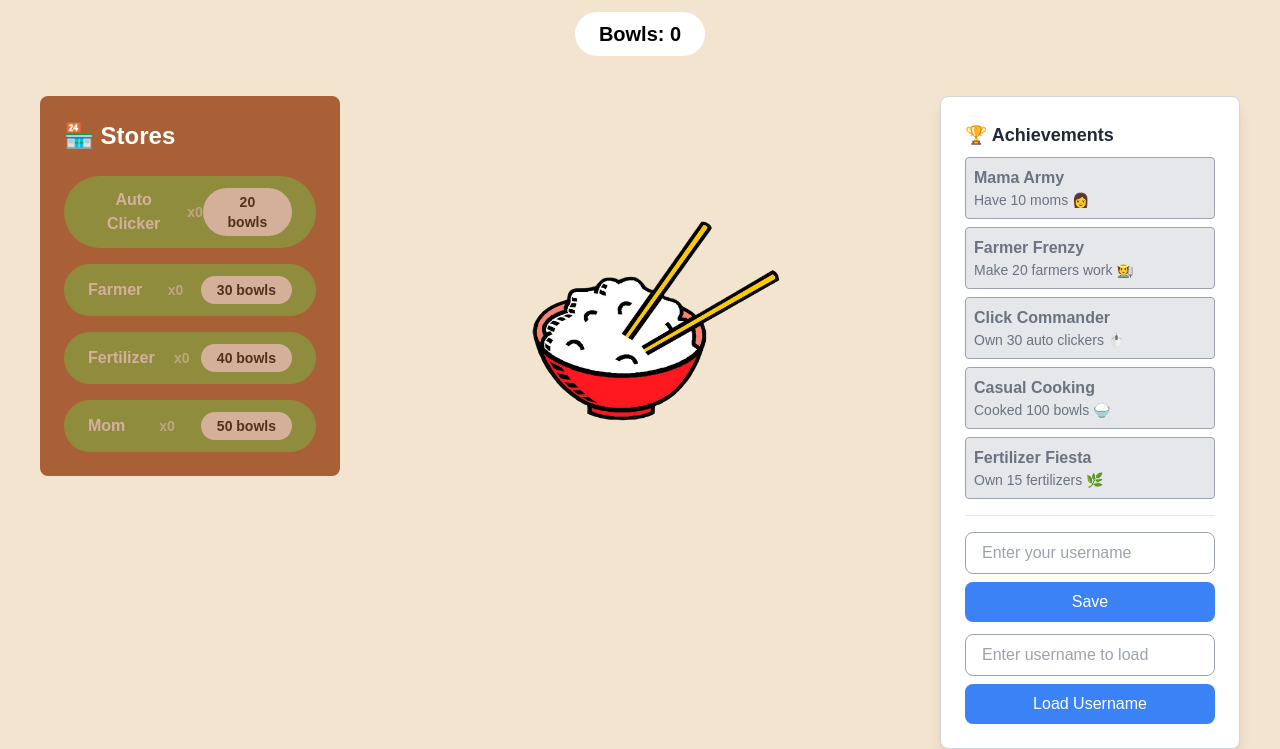
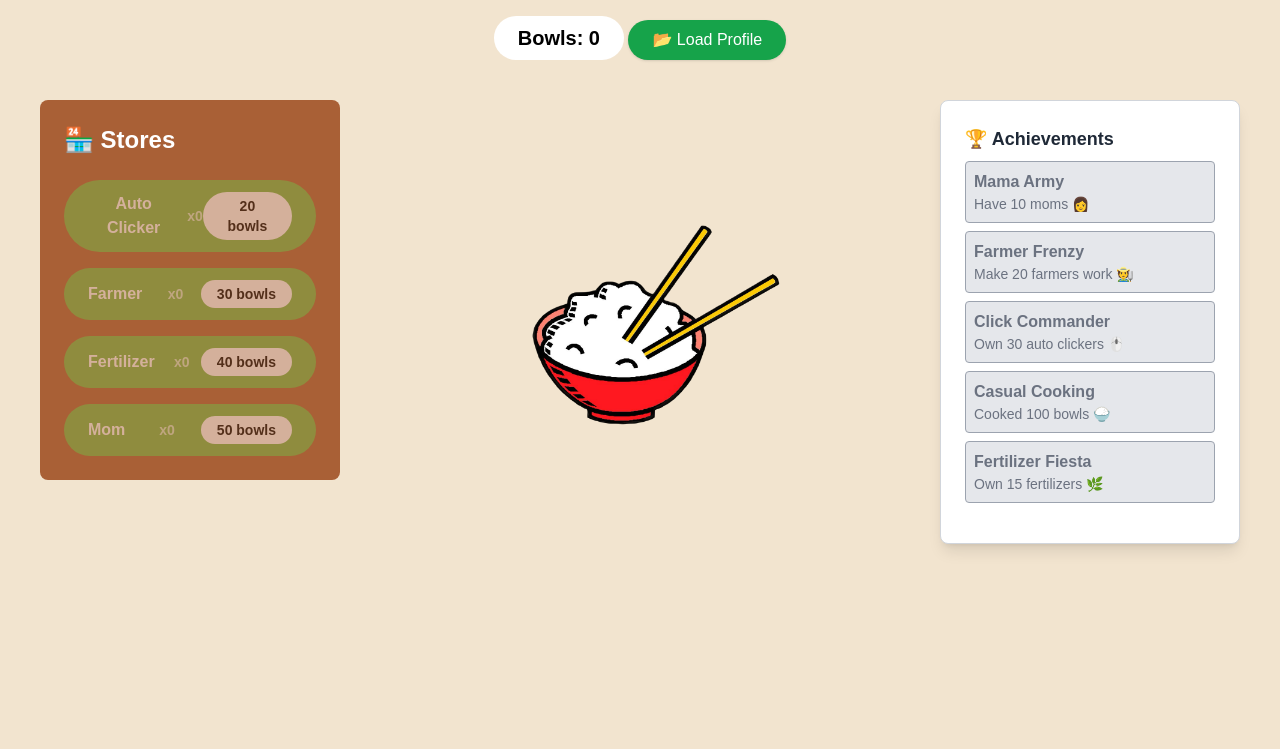
Before and after one commit to name-is-minh/build4good-rice-clicker, a website: page index.html in a window 1280 px wide. Shown: the part 92-841 px from the top of the page. Drawn offline with nearby package versions, Linux system fonts and the light colour scheme; a web font is replaced by a local one.

Commit message:
fixed UI

```diff
--- a/game.js
+++ b/game.js
@@ -54,6 +54,18 @@ function checkAchievements() {
     }
   }
 }
+function toggleProfileModal() {
+  const modal = document.getElementById("profileModal");
+
+  if (modal.classList.contains("opacity-0")) {
+    modal.classList.remove("opacity-0", "pointer-events-none", "scale-95");
+    modal.classList.add("opacity-100", "pointer-events-auto", "scale-100");
+  } else {
+    modal.classList.remove("opacity-100", "pointer-events-auto", "scale-100");
+    modal.classList.add("opacity-0", "pointer-events-none", "scale-95");
+  }
+}
+
 
 function showAchievement(achievement) {
   console.log(`Achievement unlocked: ${achievement.title}`);
--- a/index.html
+++ b/index.html
@@ -119,6 +119,11 @@
     <div class="mt-4 text-xl bg-white rounded-full px-6 py-2 inline-block font-semibold">
       Bowls: <span id="riceCount">0</span>
     </div>
+    <button onclick="toggleProfileModal()"
+      class="mt-6 bg-green-600 text-white px-6 py-2 rounded-full shadow hover:bg-green-700 duration-300">
+      📂 Load Profile
+    </button>
+
   </header>
 
   <!-- Main Game Layout -->
@@ -176,24 +181,38 @@
       <div id="achievementBoard" class="space-y-2 mb-4">
         <!-- Achievements will appear here -->
       </div>
+    </aside>
 
-      <hr class="my-4">
+    <!-- <hr class="my-4"> -->
+
+    <div id="profileModal" class="fixed inset-0 bg-black bg-opacity-50 flex items-center justify-center z-50
+         opacity-0 pointer-events-none scale-95 transition-all duration-300 ease-in-out">
+      <div class="bg-white w-[90%] max-w-md p-6 rounded-lg shadow-lg relative transition-all duration-300 ease-in-out">
+        <button onclick="toggleProfileModal()"
+          class="absolute top-2 right-2 text-xl text-gray-600 hover:text-black">✖</button>
+        <h2 class="text-2xl font-bold text-brand-pink mb-4">👤 Profile</h2>
 
         <!-- Save Username -->
-      <div class="mb-3">
-        <input type="text" id="usernameInput" placeholder="Enter your username"
-          class="w-full px-4 py-2 border border-gray-400 rounded-lg mb-2">
-        <button onclick="saveUsername()" class="w-full bg-blue-500 text-white px-4 py-2 rounded-lg">Save</button>
+        <div class="mb-4">
+          <input type="text" id="usernameInput" placeholder="Enter username to save"
+            class="w-full px-4 py-2 border rounded-lg mb-2" />
+          <button onclick="saveUsername()"
+            class="w-full bg-blue-500 text-white px-4 py-2 rounded-lg hover:bg-blue-600 transition">Save
+            Username</button>
         </div>
 
         <!-- Load Username -->
         <div>
           <input type="text" id="loadUsernameInput" placeholder="Enter username to load"
-          class="w-full px-4 py-2 border border-gray-400 rounded-lg mb-2">
-        <button onclick="loadUsername()" class="w-full bg-blue-500 text-white px-4 py-2 rounded-lg">Load
+            class="w-full px-4 py-2 border rounded-lg mb-2" />
+          <button onclick="loadUsername()"
+            class="w-full bg-green-500 text-white px-4 py-2 rounded-lg hover:bg-green-600 transition">Load
             Username</button>
         </div>
-    </aside>
+      </div>
+    </div>
+
+
 
   </div>
 
```
Lines whose indentation alone changed are shown as unchanged.
